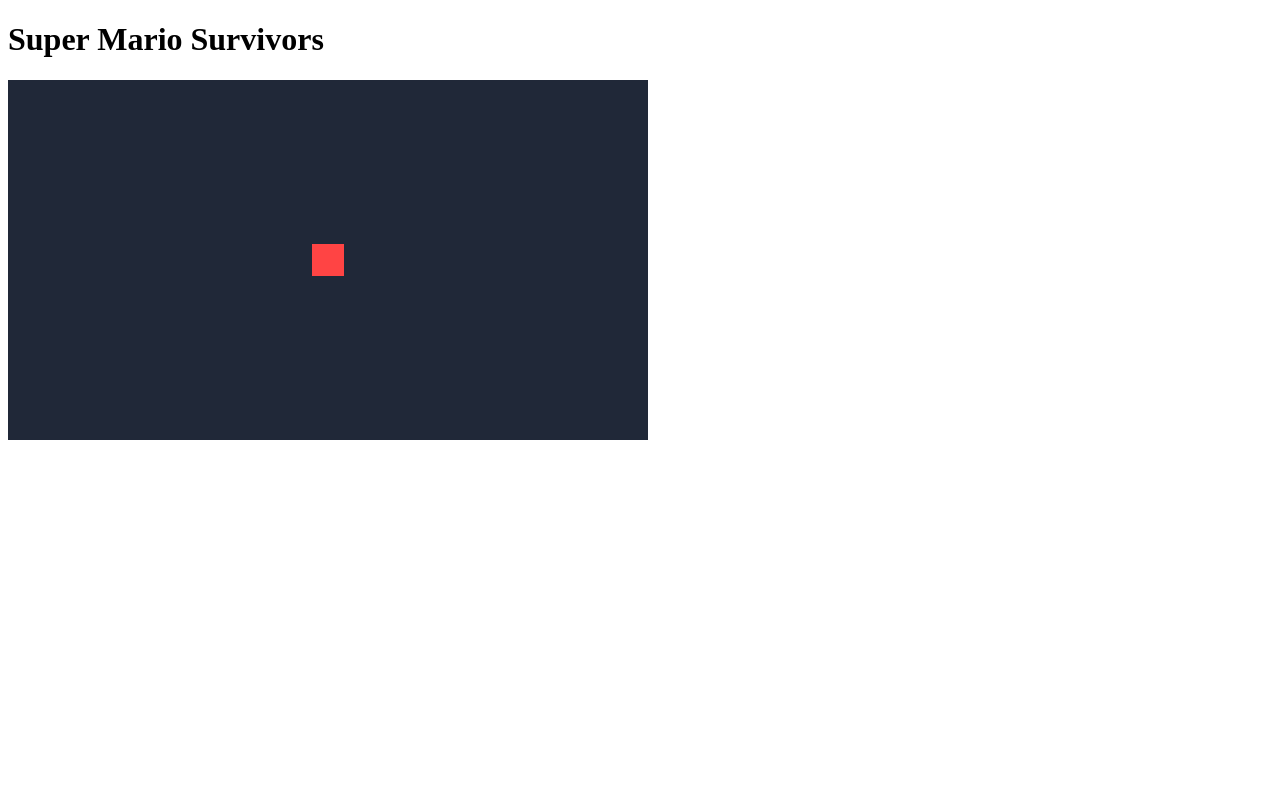
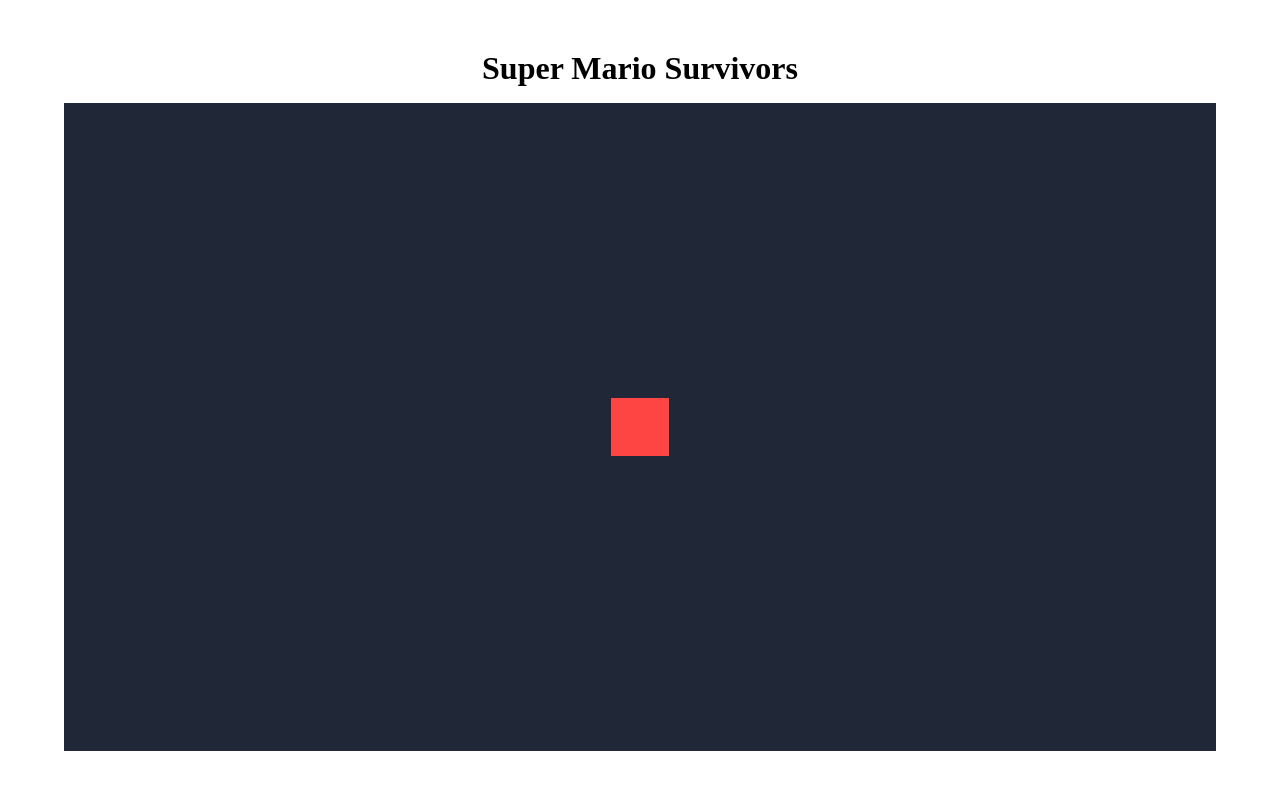
Before and after one commit to alvinmahmud/SuperMarioSurvivors, a React (Vite) app: page / in a window 1280 px wide. Shown: the top 790 px of the page. Built offline with nearby package versions, Linux system fonts and the light colour scheme.

Commit message:
Fixed centering and window sizing

```diff
--- a/index.html
+++ b/index.html
@@ -2,7 +2,9 @@
 <html lang="en">
     <head>
         <meta charset="UTF-8" />
+        <meta name="viewport" content="width=device-width, initial-scale=1" />
         <title>SuperMarioSurvivors</title>
+        <link rel="stylesheet" href="/src/styles.css" />
     </head>
     <body>
         <div id="root"></div>
--- a/src/Game.tsx
+++ b/src/Game.tsx
@@ -15,6 +15,10 @@ export default function Game() {
       parent,
       width: 640,
       height: 360,
+      scale: {
+        mode: Phaser.Scale.FIT,
+        autoCenter: Phaser.Scale.CENTER_BOTH,
+      },
       backgroundColor: "#202838",
       pixelArt: true,
       physics: {
@@ -69,5 +73,5 @@ export default function Game() {
     };
   }, []);
 
-  return <div ref={containerRef} />;
+  return <div className="game-container" ref={containerRef} />;
 }
--- a/src/main.tsx
+++ b/src/main.tsx
@@ -8,7 +8,7 @@ if (!container) {
 }
 
 createRoot(container).render(
-  <main>
+  <main className="game-page">
     <h1>Super Mario Survivors</h1>
     <PhaserGame />
   </main>,
--- /dev/null
+++ b/src/styles.css
@@ -0,0 +1,36 @@
+body {
+    margin: 0;
+}
+
+.game-page {
+    box-sizing: border-box;
+    min-height: 100vh;
+    min-height: 100dvh;
+    display: flex;
+    flex-direction: column;
+    align-items: center;
+    justify-content: center;
+    gap: 1rem;
+    padding: 1rem;
+}
+
+.game-page h1 {
+    margin: 0;
+    font-size: clamp(1.5rem, 4vw, 2rem);
+    text-align: center;
+}
+
+.game-container {
+    /* Leave room for the title and allow scrolling on very short windows. */
+    width: min(100%, 72rem, max(12rem, calc((100dvh - 7rem) * 16 / 9)));
+    aspect-ratio: 16 / 9;
+    position: relative;
+}
+
+.game-container canvas {
+    /* Let the container size the canvas, not the other way around. */
+    position: absolute;
+    top: 0;
+    left: 0;
+    display: block;
+}
```
